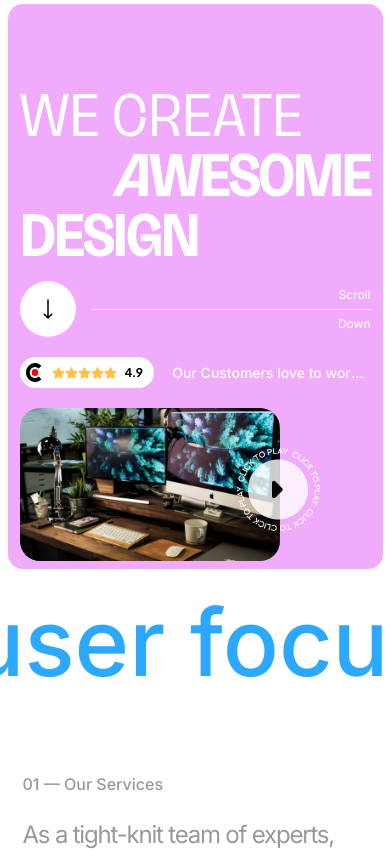
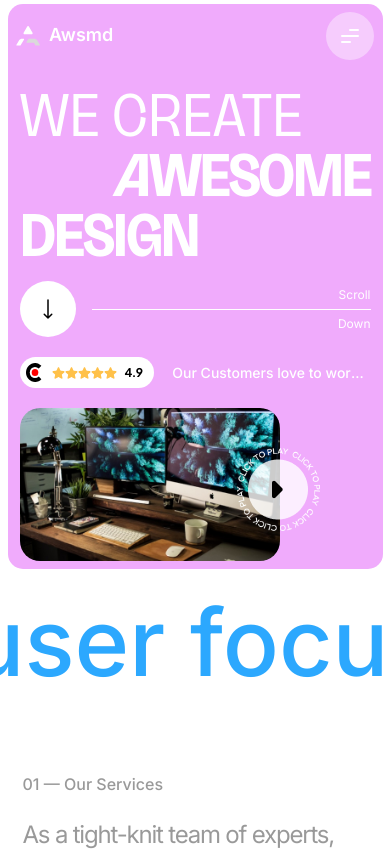
Before and after one commit to pchupchu/awsmd-v2--pchupchu, a Next.js app: page / in a window 390 px wide. Shown: the top 850 px of the page. Built offline with nearby package versions, Linux system fonts and the light colour scheme.

Commit message:
Add mobile header

```diff
--- a/src/app/page.tsx
+++ b/src/app/page.tsx
@@ -1,6 +1,7 @@
 import Banner from '@/components/banner';
 import Blog from '@/components/blog';
 import Footer from '@/components/footer';
+import Header from '@/components/header';
 import Portfolio from '@/components/portfolio';
 import Reviews from '@/components/reviews';
 import RunningLine from '@/components/running-line';
@@ -13,14 +14,15 @@ import Services from '../components/services';
 export default function Home() {
   return (
     <div className='font-primary'>
-      <main className=''>
+      <Header />
+      <main>
         <div className='p-1'>
           <Hero />
         </div>
         <RunningLine
           initialX='0'
           xDirection='-100%'
-          textStyle='text-[#2CA8FE]'
+          textStyle='text-[#2ca8fe]'
         />
         <Services />
         <About />
--- /dev/null
+++ b/src/components/header.tsx
@@ -0,0 +1,19 @@
+import Logo from './logo';
+
+const Header = () => {
+  return (
+    <header className='absolute left-0 right-0 top-0 flex w-full items-center justify-between px-4 pt-6'>
+      <Logo imageSrc='/icons/logo-light.svg' textStyles='text-white' />
+      <button
+        className='fixed right-4 top-3 flex h-12 w-12 items-center justify-center rounded-full bg-white/40'
+        type='button'>
+        <div className='flex h-[14px] w-[18px] flex-col items-center justify-between'>
+          <span className='h-[2px] w-[10px] self-end rounded-full bg-white'></span>
+          <span className='h-[2px] w-full rounded-full bg-white'></span>
+          <span className='h-[2px] w-[10px] self-start rounded-full bg-white'></span>
+        </div>
+      </button>
+    </header>
+  );
+};
+export default Header;
```
